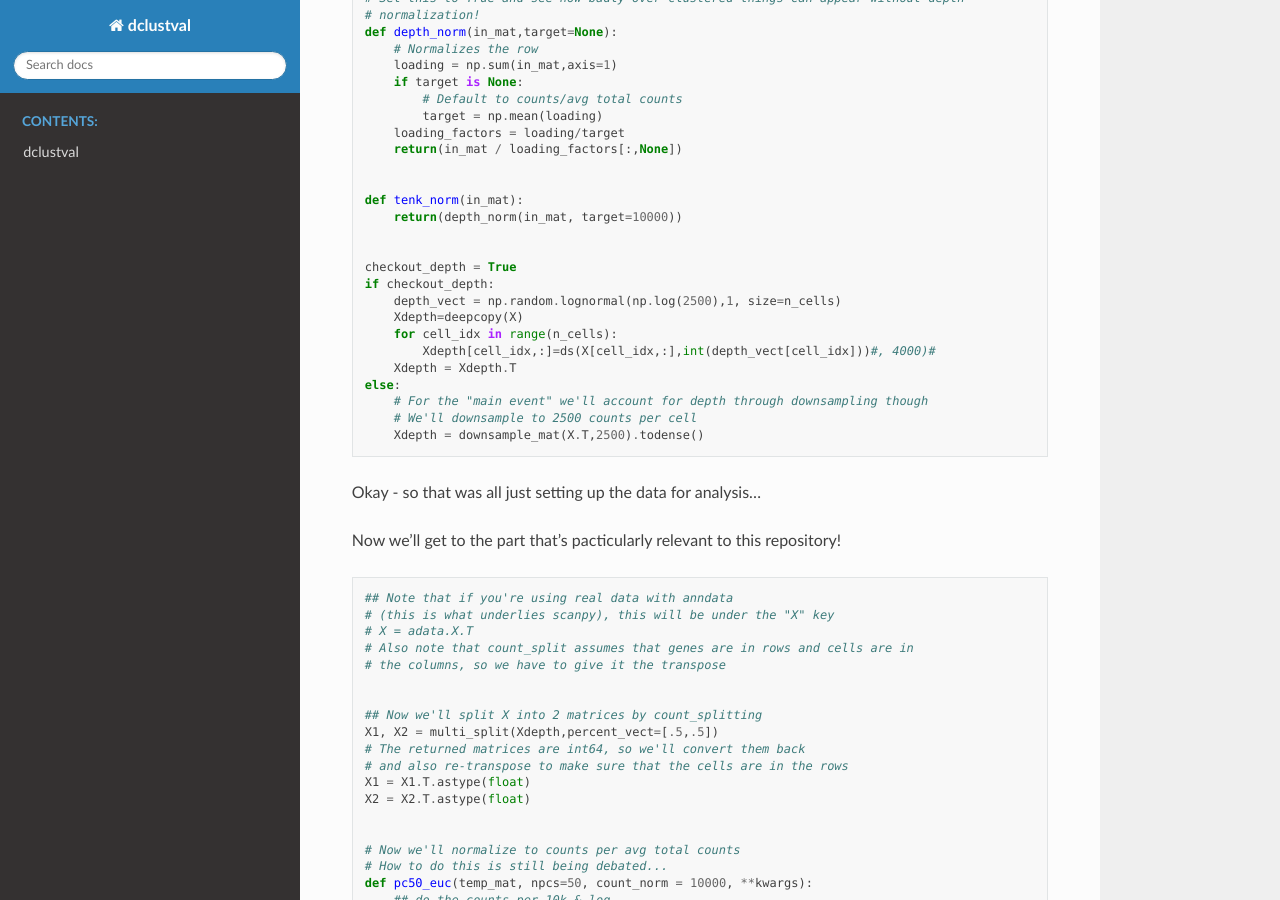
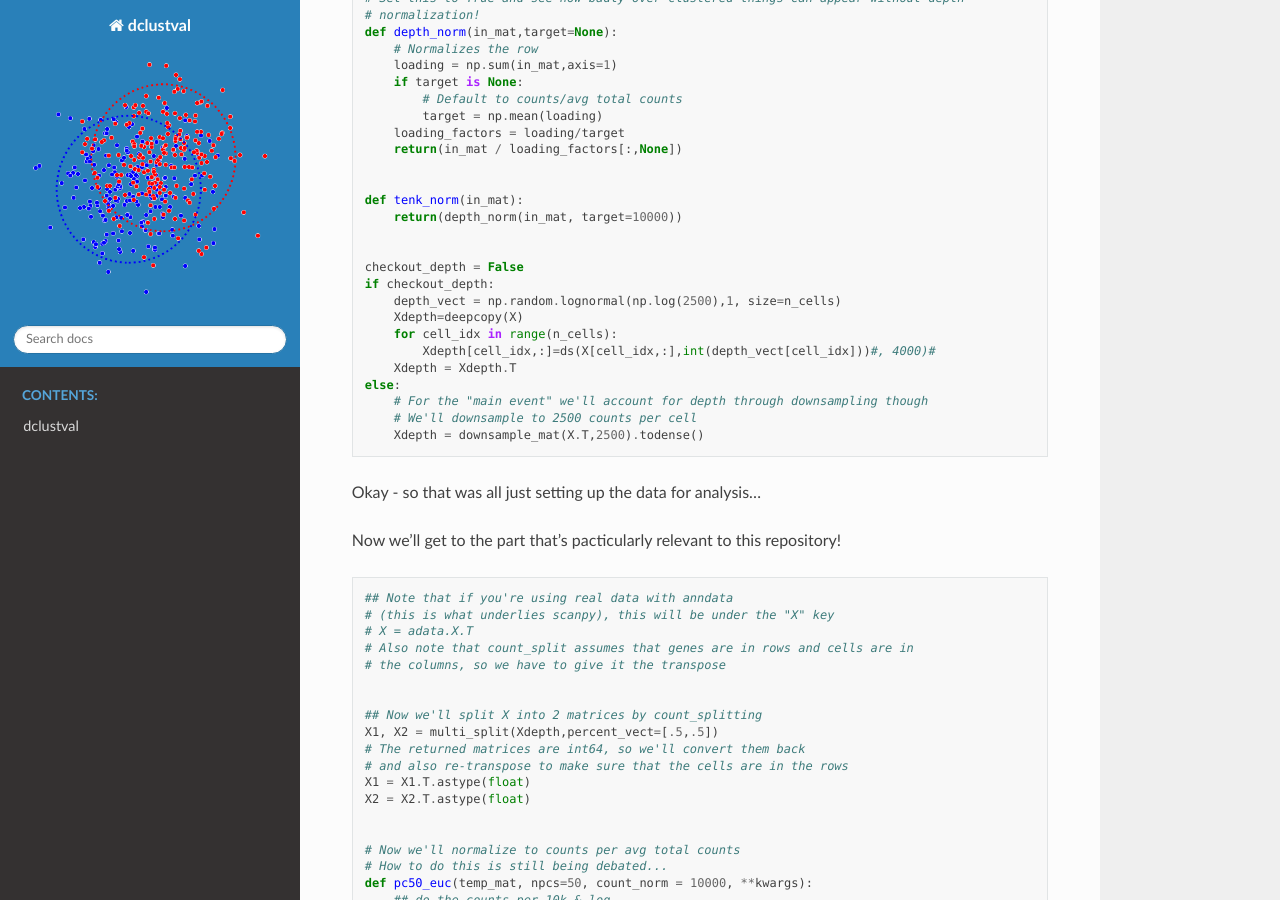
Before and after one commit to scottyler89/dclustval, a Sphinx documentation site: the page built from source/index.rst, in a window 1280 px wide and 900 px high, scrolled down 2943 px. Built offline with Sphinx 7.4.7 and the Read the Docs theme 2.0.0, drawn with Linux system fonts in a browser that asks for light colours.

Commit message:
minor polishes

```diff
--- a/README.md
+++ b/README.md
@@ -147,7 +147,7 @@ def tenk_norm(in_mat):
     return(depth_norm(in_mat, target=10000))
 
 
-checkout_depth = True
+checkout_depth = False
 if checkout_depth:
     depth_vect = np.random.lognormal(np.log(2500),1, size=n_cells)
     Xdepth=deepcopy(X)
--- a/source/conf.py
+++ b/source/conf.py
@@ -35,3 +35,5 @@ exclude_patterns = ['sphinx.ext.autodoc']
 
 html_theme = 'sphinx_rtd_theme'
 html_static_path = ['_static']
+
+html_logo = "../assets/logo.png"
```
Also changed, not shown: assets/logo.png (added).
